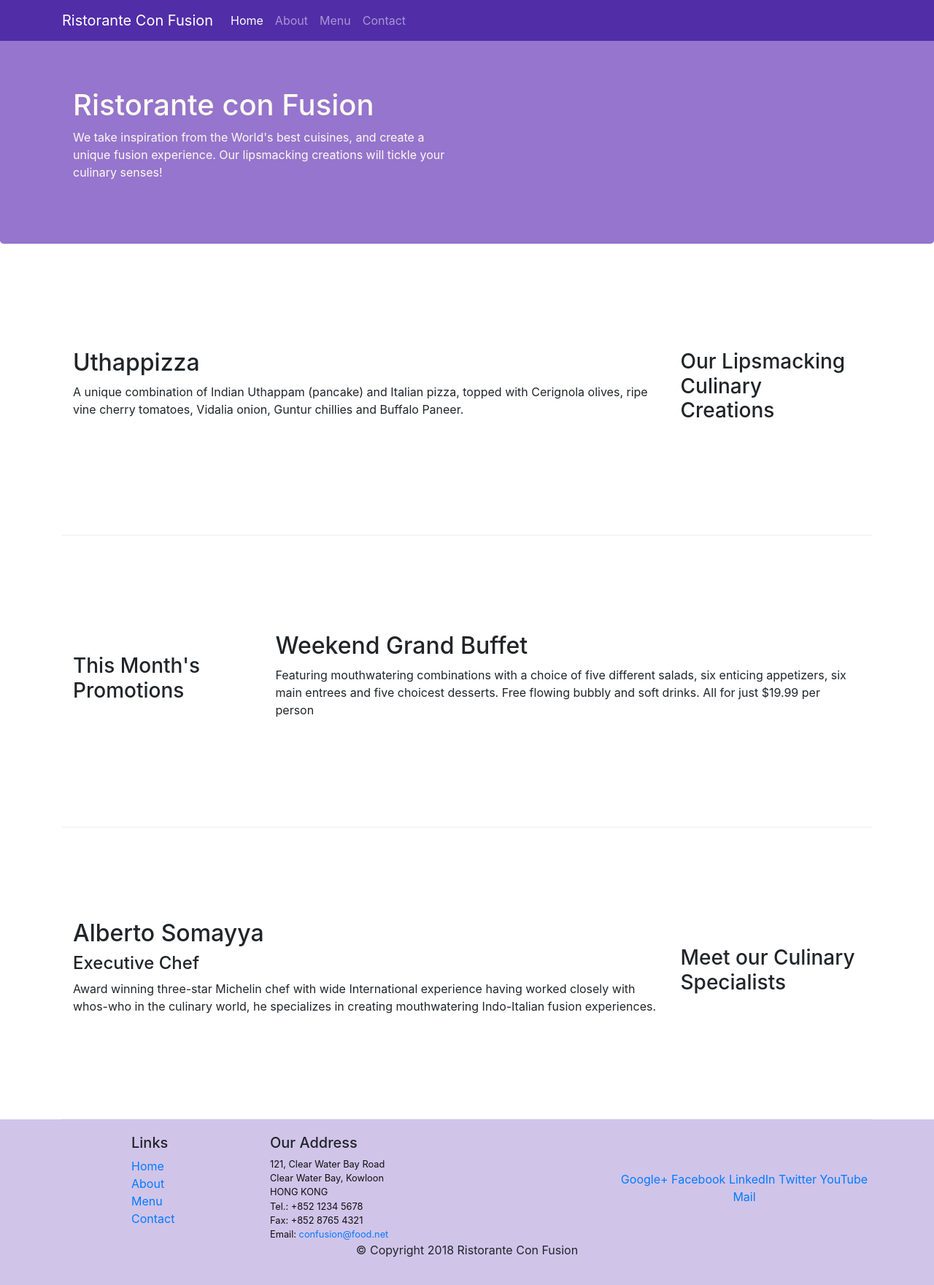
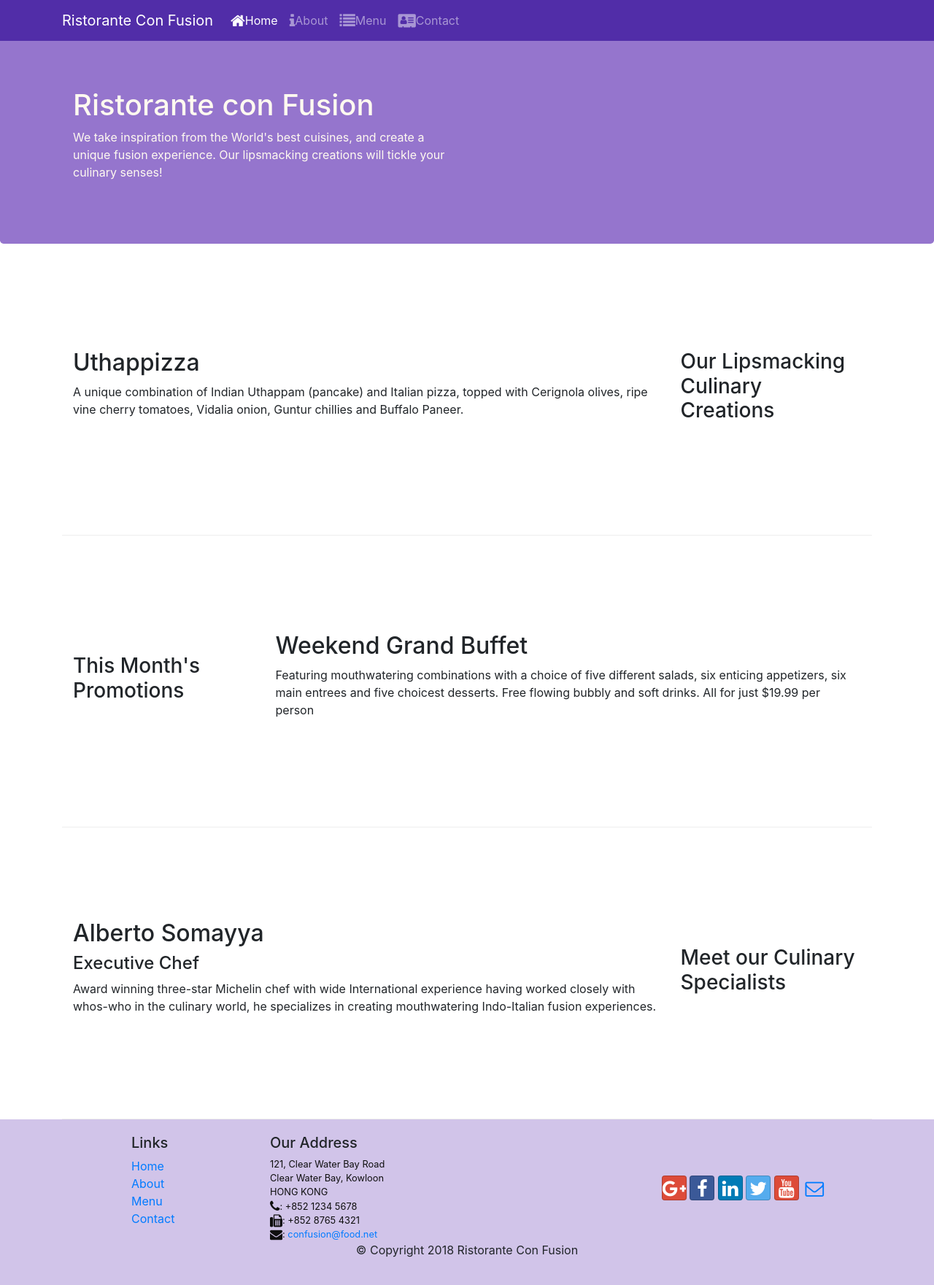
Before and after one commit to ssseru/coursera_bootstrap4_confusion, a website: page index.html in a window 1280 px wide. Shown: the whole page at 73% size. Drawn offline with nearby package versions, Linux system fonts and the light colour scheme.

Commit message:
Icon Fonts

```diff
--- a/aboutus.html
+++ b/aboutus.html
@@ -13,7 +13,8 @@
       rel="stylesheet"
       href="node_modules/bootstrap/dist/css/bootstrap.min.css"
     />
-
+    <link rel="stylesheet" href="node_modules/font-awesome/css/font-awesome.min.css">
+    <link rel="stylesheet" href="node_modules/bootstrap-social/bootstrap-social.css">
     <!--  CSS  -->
     <link rel="stylesheet" href="./css/styles.css" />
     <title>Ristorante Con Fusion: About Us</title>
@@ -27,15 +28,15 @@
         </button>
         <a class="navbar-brand ml-auto" href="./index.html">Ristorante Con Fusion</a>
         <div class="collapse navbar-collapse" id="Navbar">
-          <ul class="navbar-nav mr-auto">
+          <ul class="navbar-nav mr-auto ">
             <li class="nav-item">
-              <a class="nav-link" href="./index.html">Home</a>
+              <a class="nav-link" href="./index.html"><span class="fa fa-home fa-lg"></span>Home</a>
             </li>
             <li class="nav-item active">
-              <a class="nav-link" href="#">About</a>
+              <a class="nav-link" href="#" ><span class="fa fa-info fa-lg"></span>About</a>
             </li>
-            <li class="nav-item"><a class="nav-link" href="#">Menu</a></li>
-            <li class="nav-item"><a class="nav-link" href="#">Contact</a></li>
+            <li class="nav-item"><a class="nav-link" href="#"><span class="fa fa-list fa-lg"></span>Menu</a></li>
+            <li class="nav-item"><a class="nav-link" href="#"><span class="fa fa-address-card fa-lg"></span>Contact</a></li>
           </ul>
         </div>
       </div>
@@ -157,19 +158,20 @@
               121, Clear Water Bay Road<br />
               Clear Water Bay, Kowloon<br />
               HONG KONG<br />
-              Tel.: +852 1234 5678<br />
-              Fax: +852 8765 4321<br />
-              Email: <a href="mailto:confusion@food.net">confusion@food.net</a>
+              <i class="fa fa-phone fa-lg"></i>: +852 1234 5678<br />
+              <i class="fa fa-fax fa-lg"></i>: +852 8765 4321<br />
+              <i class="fa fa-envelope fa-lg"></i>: <a href="mailto:confusion@food.net">confusion@food.net</a>
             </address>
           </div>
           <div class="col-12 col-sm-4 align-self-center">
             <div class="text-center">
-              <a href="http://google.com/+">Google+</a>
-              <a href="http://www.facebook.com/profile.php?id=">Facebook</a>
-              <a href="http://www.linkedin.com/in/">LinkedIn</a>
-              <a href="http://twitter.com/">Twitter</a>
-              <a href="http://youtube.com/">YouTube</a>
-              <a href="mailto:">Mail</a>
+              <a class="btn btn-social-icon btn-google" href="http://google.com/+"><i class="fa fa-google-plus fa-lg"></i></a>
+              <a class="btn btn-social-icon btn-facebook" href="http://www.facebook.com/profile.php?id="><i
+                  class="fa fa-facebook fa-lg"></i></a>
+              <a class="btn btn-social-icon btn-linkedin" href="http://www.linkedin.com/in/"><i class="fa fa-linkedin fa-lg"></i></a>
+              <a class="btn btn-social-icon btn-twitter" href="http://twitter.com/"><i class="fa fa-twitter fa-lg"></i></a>
+              <a class="btn btn-social-icon btn-google" href="http://youtube.com/"><i class="fa fa-youtube fa-lg"></i></a>
+              <a class="btn btn-social-icon" href="mailto:"><i class="fa fa-envelope-o fa-lg"></i></a>
             </div>
           </div>
         </div>
--- a/index.html
+++ b/index.html
@@ -13,7 +13,8 @@
       rel="stylesheet"
       href="node_modules/bootstrap/dist/css/bootstrap.min.css"
     />
-
+    <link rel="stylesheet" href="node_modules/font-awesome/css/font-awesome.min.css">
+    <link rel="stylesheet" href="node_modules/bootstrap-social/bootstrap-social.css">
     <!--  CSS  -->
     <link rel="stylesheet" href="./css/styles.css" />
     <title>Ristorante Con Fusion</title>
@@ -34,13 +35,13 @@
         <div class="collapse navbar-collapse" id="Navbar">
           <ul class="navbar-nav mr-auto">
             <li class="nav-item active">
-              <a class="nav-link" href="#">Home</a>
+              <a class="nav-link" href="#"><span class="fa fa-home fa-lg"></span>Home</a>
             </li>
             <li class="nav-item">
-              <a class="nav-link" href="./aboutus.html">About</a>
+              <a class="nav-link" href="./aboutus.html"><span class="fa fa-info fa-lg"></span>About</a>
             </li>
-            <li class="nav-item"><a class="nav-link" href="#">Menu</a></li>
-            <li class="nav-item"><a class="nav-link" href="#">Contact</a></li>
+            <li class="nav-item"><a class="nav-link" href="#"><span class="fa fa-list fa-lg"></span>Menu</a></li>
+            <li class="nav-item"><a class="nav-link" href="#"><span class="fa fa-address-card fa-lg"></span>Contact</a></li>
           </ul>
         </div>
       </div>
@@ -127,19 +128,19 @@
               121, Clear Water Bay Road<br />
               Clear Water Bay, Kowloon<br />
               HONG KONG<br />
-              Tel.: +852 1234 5678<br />
-              Fax: +852 8765 4321<br />
-              Email: <a href="mailto:confusion@food.net">confusion@food.net</a>
+              <i class="fa fa-phone fa-lg" ></i>: +852 1234 5678<br />
+              <i class="fa fa-fax fa-lg"></i>: +852 8765 4321<br />
+              <i class="fa fa-envelope fa-lg"></i>: <a href="mailto:confusion@food.net">confusion@food.net</a>
             </address>
           </div>
           <div class="col-12 col-sm-4 align-self-center">
             <div class="text-center">
-              <a href="http://google.com/+">Google+</a>
-              <a href="http://www.facebook.com/profile.php?id=">Facebook</a>
-              <a href="http://www.linkedin.com/in/">LinkedIn</a>
-              <a href="http://twitter.com/">Twitter</a>
-              <a href="http://youtube.com/">YouTube</a>
-              <a href="mailto:">Mail</a>
+              <a class="btn btn-social-icon btn-google" href="http://google.com/+"><i class="fa fa-google-plus fa-lg"></i></a>
+              <a class="btn btn-social-icon btn-facebook" href="http://www.facebook.com/profile.php?id="><i class="fa fa-facebook fa-lg"></i></a>
+              <a class="btn btn-social-icon btn-linkedin" href="http://www.linkedin.com/in/"><i class="fa fa-linkedin fa-lg"></i></a>
+              <a class="btn btn-social-icon btn-twitter" href="http://twitter.com/"><i class="fa fa-twitter fa-lg"></i></a>
+              <a class="btn btn-social-icon btn-google" href="http://youtube.com/"><i class="fa fa-youtube fa-lg"></i></a>
+              <a class="btn btn-social-icon"  href="mailto:"><i class="fa fa-envelope-o fa-lg"></i></a>
             </div>
           </div>
         </div>
```
